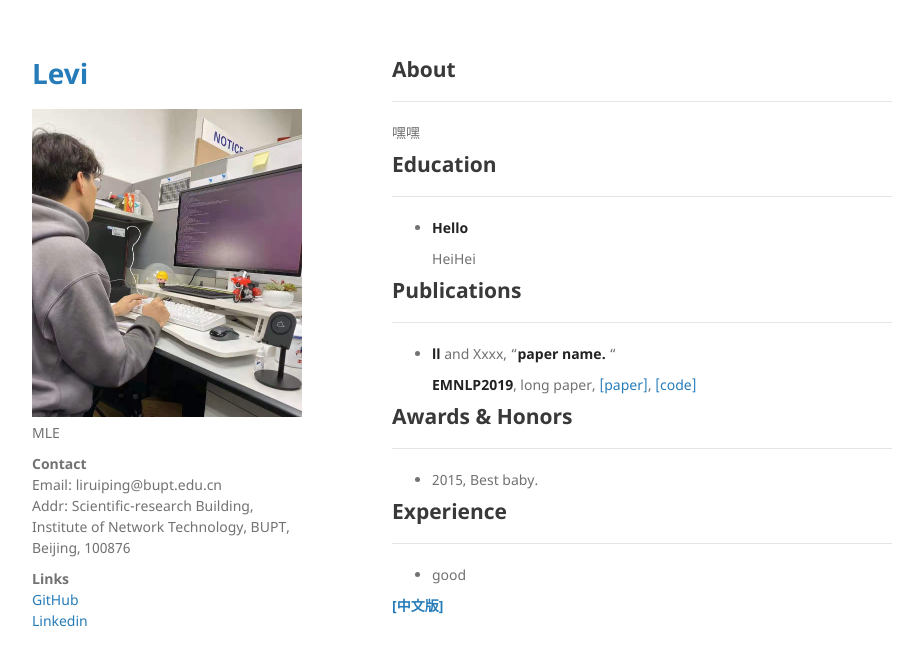
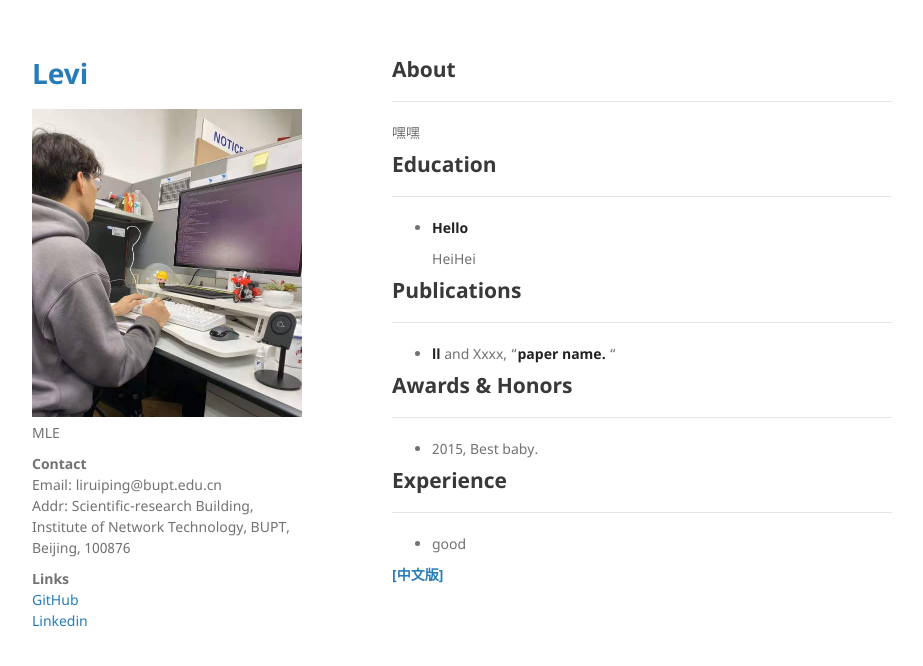
Before and after one commit to leviome/leviome.github.io, a Jekyll site: the page built from index.md, in a window 1280 px wide. Shown: the top 666 px of the page, without its empty margins (178-1101 px from the left). Built offline with Jekyll 4.4.1, drawn with Linux system fonts in a browser that asks for light colours; our own code applies the rules of GitHub Pages for plain Markdown files.

Commit message:
minimal style

```diff
--- a/index.md
+++ b/index.md
@@ -17,8 +17,6 @@
 
 * **ll** and Xxxx, "**paper name.** "
 
-  **EMNLP2019**, long paper, [[paper]](https://www.baidu.com), [[code]](https://www.baidu.com)
-
 
 
 ## Awards & Honors
```
